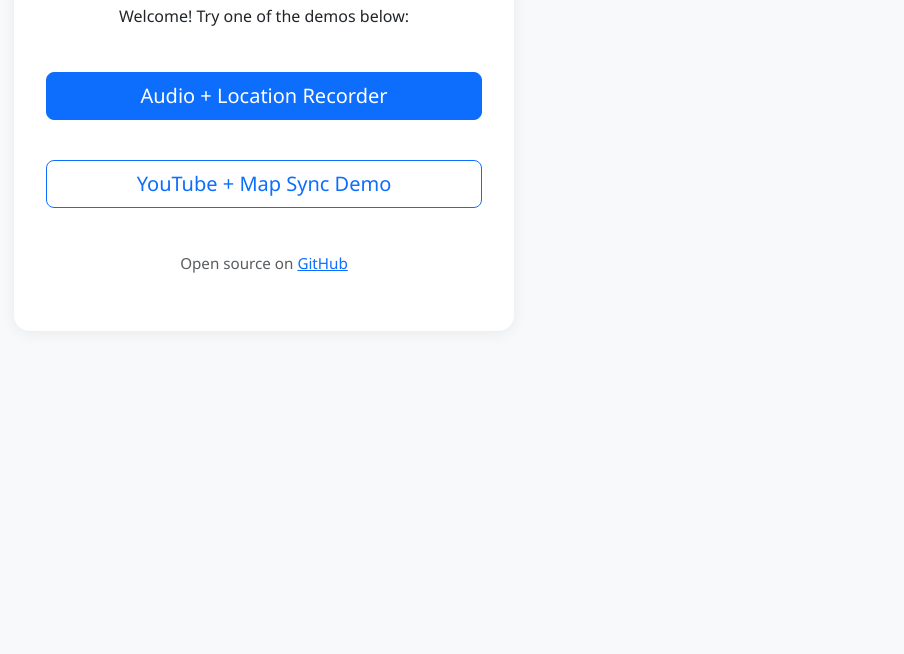
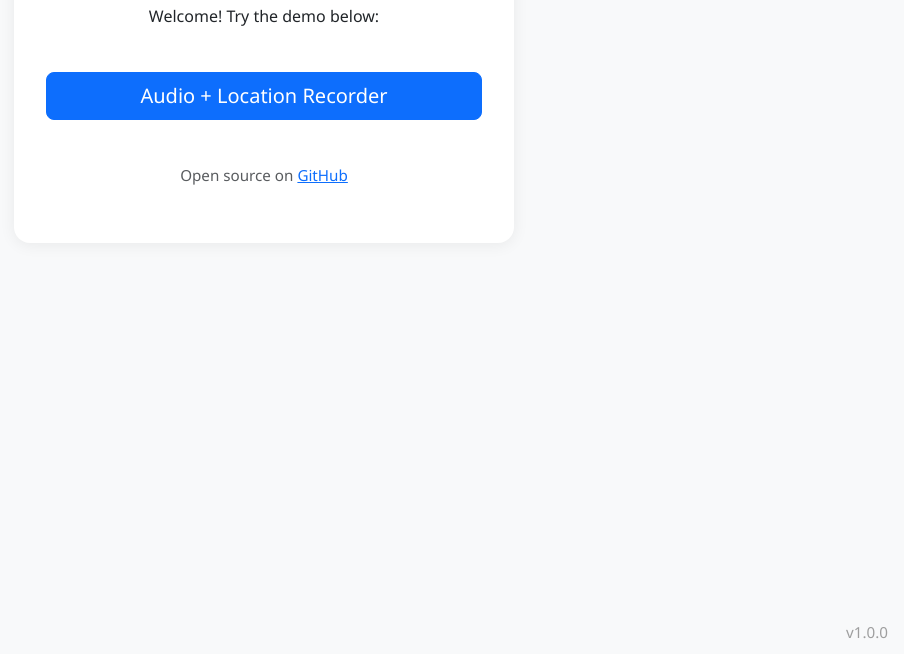
Before and after one commit to vr00n/saunter-test, a plain HTML site: page index.html in a window 1280 px wide. Shown: the part 146-800 px from the top of the page, without its empty margins (376-1280 px from the left). Drawn offline with nearby package versions, Linux system fonts and the light colour scheme.

Commit message:
Update index.html

```diff
--- a/index.html
+++ b/index.html
@@ -14,10 +14,12 @@
 <body>
 <div class="main-container">
     <h2>Saunter Test</h2>
-    <p class="mb-4">Welcome! Try one of the demos below:</p>
+    <p class="mb-4">Welcome! Try the demo below:</p>
     <a href="record.html" class="btn btn-primary btn-lg">Audio + Location Recorder</a>
-    <a href="yt-map-demo.html" class="btn btn-outline-primary btn-lg">YouTube + Map Sync Demo</a>
     <p class="mt-4 text-muted" style="font-size:0.95em;">Open source on <a href="https://github.com/vr00n/saunter-test" target="_blank">GitHub</a></p>
+</div>
+<div style="position: fixed; bottom: 10px; right: 16px; color: #888; font-size: 0.95em; opacity: 0.8; z-index: 999;">
+v1.0.0
 </div>
 </body>
 </html>
```
